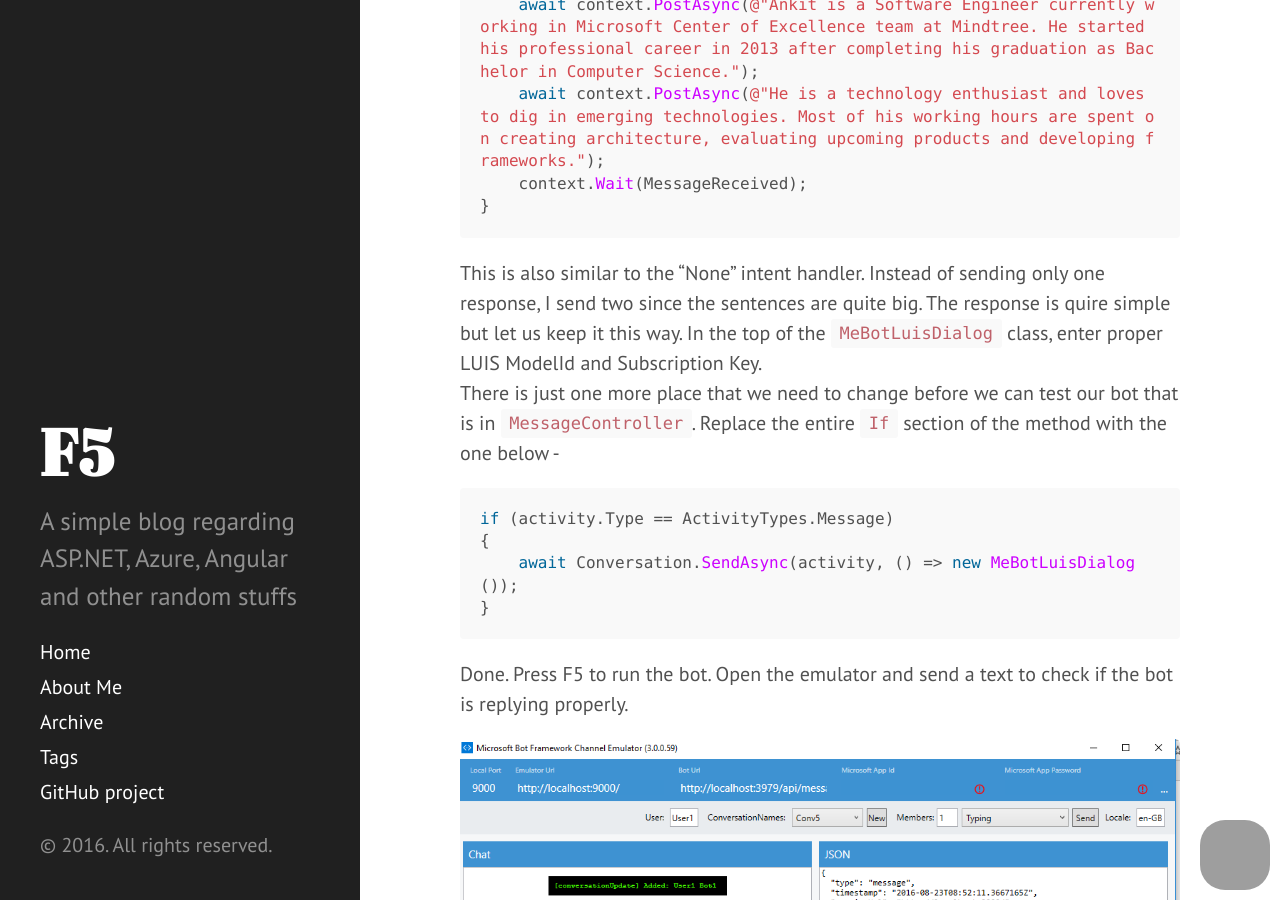
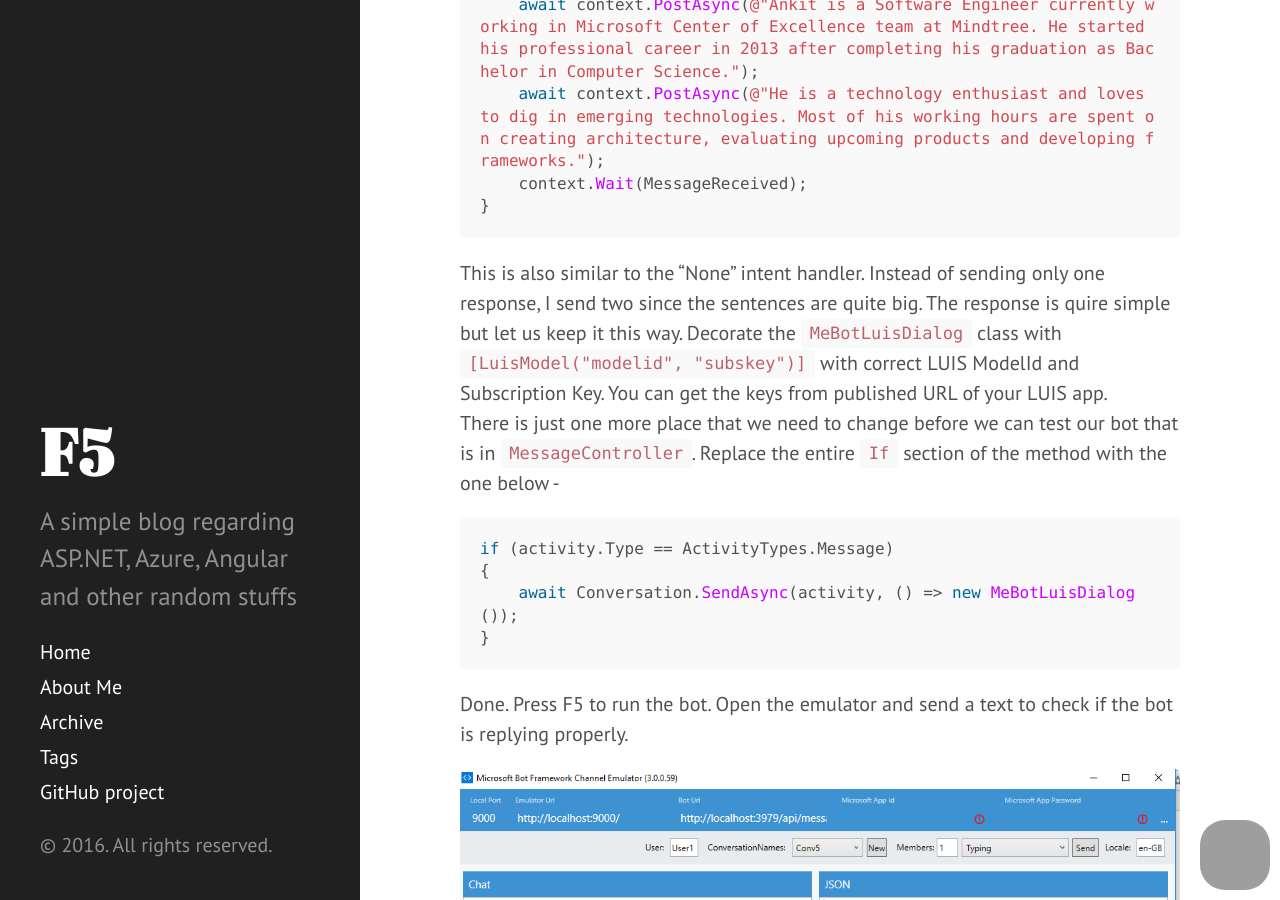
Before and after one commit to ankitbko/ankitbko.github.io, a Jekyll site: the page built from _posts/2016-08-23-ChatBot-using-Microsoft-Bot-Framework-Part-2.md, in a window 1280 px wide and 900 px high, scrolled down 3817 px. Built offline with Jekyll 4.4.1, drawn with Linux system fonts in a browser that asks for light colours; comment, search, counter and statistics services are not loaded; grey boxes are pictures that could not be loaded.

Commit message:
Added information to decorate LUIS class

````diff
--- a/_posts/2016-08-23-ChatBot-using-Microsoft-Bot-Framework-Part-2.md
+++ b/_posts/2016-08-23-ChatBot-using-Microsoft-Bot-Framework-Part-2.md
@@ -74,7 +74,7 @@ public async Task AboutMe(IDialogContext context, LuisResult result)
 }
 ```
 
-This is also similar to the "None" intent handler. Instead of sending only one response, I send two since the sentences are quite big. The response is quire simple but let us keep it this way. In the top of the `MeBotLuisDialog` class, enter proper LUIS ModelId and Subscription Key.
+This is also similar to the "None" intent handler. Instead of sending only one response, I send two since the sentences are quite big. The response is quire simple but let us keep it this way. Decorate the `MeBotLuisDialog` class with `[LuisModel("modelid", "subskey")]` with correct LUIS ModelId and Subscription Key. You can get the keys from published URL of your LUIS app.
 There is just one more place that we need to change before we can test our bot that is in `MessageController`. Replace the entire `If` section of the method with the one below -
 
 ```csharp
````
